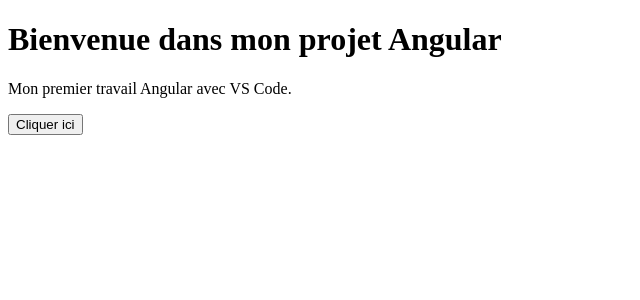
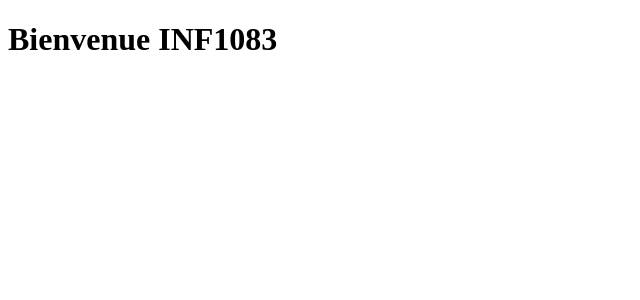
Before and after one commit to belhadiyanis200-a11y/mon-projet-angular, an Angular app: page / in a window 1280 px wide. Shown: the top 300 px of the page, without its empty margins (0-640 px from the left). Built offline with nearby package versions, Linux system fonts and the light colour scheme.

Commit message:
Creation du composant accueil Angular

```diff
--- /dev/null
+++ b/src/app/accueil/accueil.html
@@ -0,0 +1 @@
+<h1>{{ titre }}</h1>
--- /dev/null
+++ b/src/app/accueil/accueil.ts
@@ -0,0 +1,11 @@
+import { Component } from '@angular/core';
+
+@Component({
+  selector: 'app-accueil',
+  imports: [],
+  templateUrl: './accueil.html',
+  styleUrl: './accueil.css'
+})
+export class Accueil {
+  titre = 'Bienvenue INF1083';
+}
--- a/src/app/app.html
+++ b/src/app/app.html
@@ -1,5 +1 @@
-<h1>Bienvenue dans mon projet Angular</h1>
-
-<p>Mon premier travail Angular avec VS Code.</p>
-
-<button (click)="afficherMessage()">Cliquer ici</button>
+<app-accueil></app-accueil>
--- a/src/app/app.ts
+++ b/src/app/app.ts
@@ -1,16 +1,11 @@
-import { Component, signal } from '@angular/core';
-import { RouterOutlet } from '@angular/router';
+import { Component } from '@angular/core';
+import { Accueil } from './accueil/accueil';
 
 @Component({
-  imports: [RouterOutlet],
   selector: 'app-root',
-  styleUrl: './app.css',
+  imports: [Accueil],
   templateUrl: './app.html',
+  styleUrl: './app.css'
 })
 export class App {
-  protected readonly title = signal('mon-projet-angular');
-
-  afficherMessage() {
-    alert('Bienvenue dans mon application Angular !');
-  }
 }
```
Also changed, not shown: src/app/accueil/accueil.css (added), 1 other file (tests, documents, lock files or other folders).
